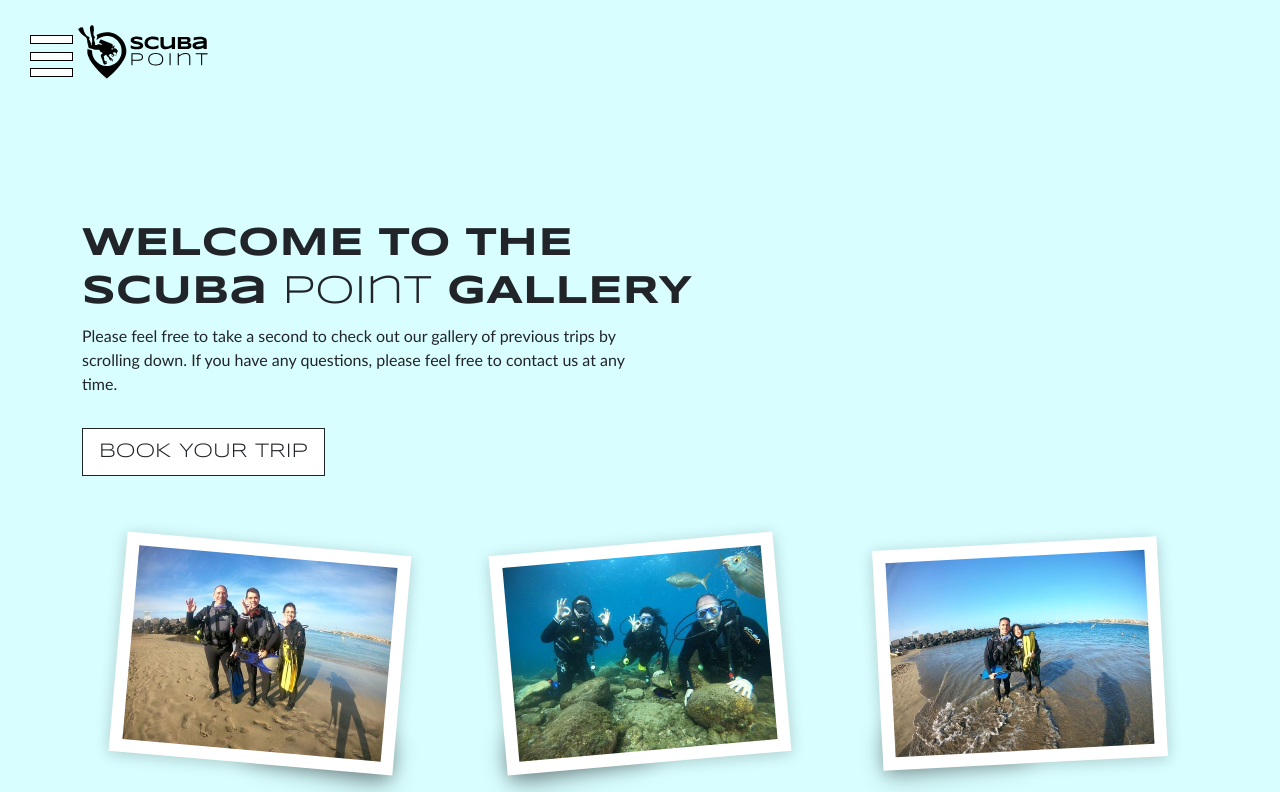
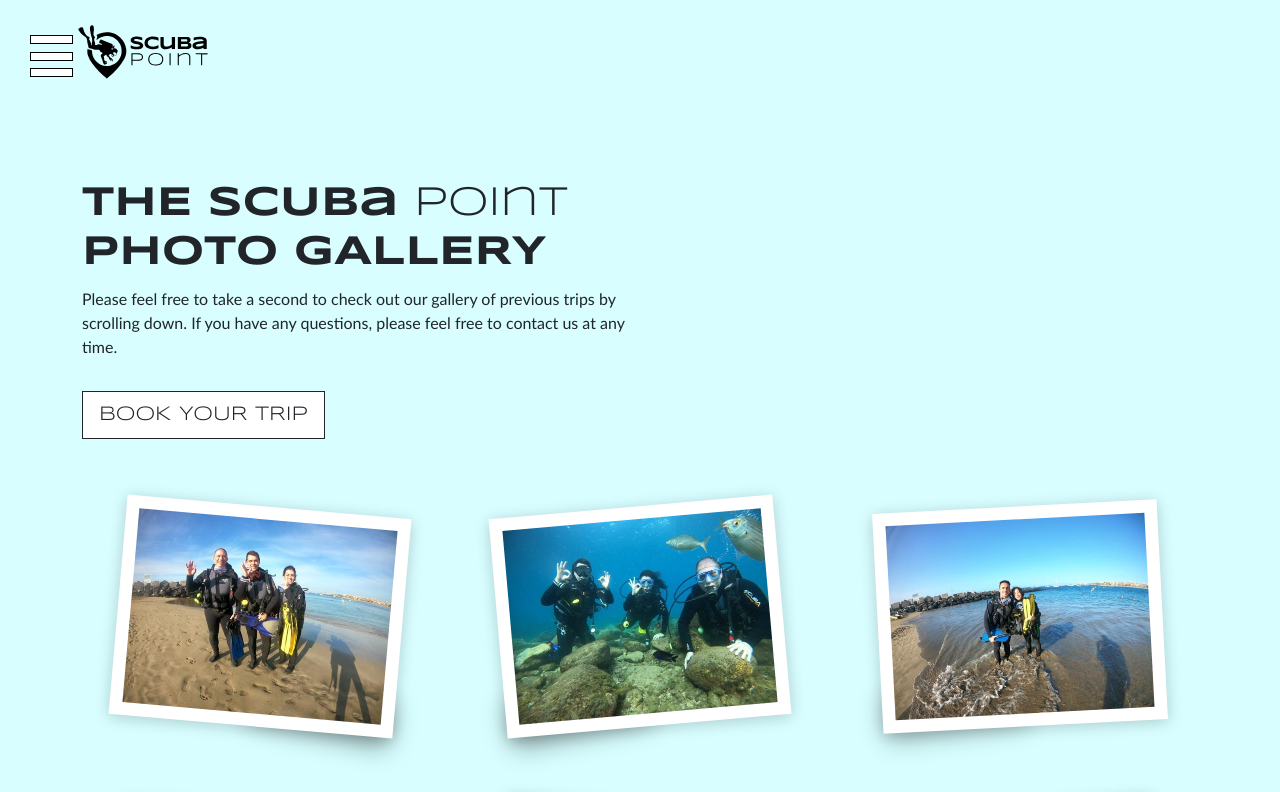
Before and after one commit to Artchibald/scuba-point, a React (Create React App) app: page /projects/scuba-point/gallery in a window 1280 px wide. Shown: the top 792 px of the page. Built offline with nearby package versions, Linux system fonts and the light colour scheme.

Commit message:
nearly done

```diff
--- a/src/assets/css/Nav.scss
+++ b/src/assets/css/Nav.scss
@@ -142,8 +142,8 @@ header {
             background: black;
         }
         .show-cross .burger {
-            border: white;
-            background: white;
+            border: #d8feff;
+            background: #d8feff;
         }
         &:hover {
             outline: 0;
@@ -157,7 +157,7 @@ header {
         height: 100vh;
         top: 0;
         left: 0px;
-        background-color: white;
+        background-color: #d8feff;
         border-right: 1px solid black;
         @media (min-width: 660px) {
             width: 260px;
--- a/src/assets/css/Wrapper.scss
+++ b/src/assets/css/Wrapper.scss
@@ -14,7 +14,7 @@ body {
     right: 0;
     bottom: 0;
     @media (min-width: 660px) {
-        margin-top: 200px;
-        margin-bottom: 200px;
+        margin-top: 160px;
+        margin-bottom: 150px;
     }
 }
--- a/src/assets/js/About.tsx
+++ b/src/assets/js/About.tsx
@@ -37,10 +37,9 @@ function About() {
           <motion.span
            initial={{ opacity: 0 }}
            animate={{
-            y: 90,
             opacity: 1,
             position: "relative",
-            transition: { duration: 0.5, delay: 0.5 }
+            transition: { duration: 2, delay: 1 }
            }}
           >&nbsp;point </motion.span>
           IN&nbsp;TENERIFE</span>
--- a/src/assets/js/Contact.tsx
+++ b/src/assets/js/Contact.tsx
@@ -11,7 +11,7 @@ function Contact() {
 
  return (
   <motion.div
-   className="wrapper"
+   className="wrapper pb-5"
    initial={{ width: "0%" }}
    animate={{ width: "100%" }}
    exit={{ transform: "translate(100%, 0)", transition: { duration: 0.5 } }}
@@ -28,16 +28,17 @@ function Contact() {
         position: "relative",
         transition: { duration: 1.5, delay: 0.5 }
        }}
-      >CONTACT <br />SCUBa
+      > <span className="h1">CONTACT <br />SCUBa
         <motion.span
          initial={{ opacity: 0 }}
          animate={{
 
           opacity: 1,
           position: "relative",
-         transition: { duration: 0.7, delay: 0.1 }
+          transition: { duration: 2, delay: 1 }
          }}
         >&nbsp;point </motion.span>
+       </span>
       </motion.h1>
       <motion.p
        className="col-xl-8 special_p"
@@ -61,7 +62,7 @@ function Contact() {
         transition: { duration: 0.8, delay: 0.2 }
        }}
       >
-       You can get in touch with us using the mobile numbers attached, we use  Whatsapp too. You can also use the button to send us a message by email if you want.
+       You can get in touch with using the mobile telephone numbers attached, we use  Whatsapp too. You can also use the button to send us a message by email.
       </motion.p>
 
       <motion.div
@@ -84,7 +85,7 @@ function Contact() {
        <Container>
         <Row>
          <motion.div
-          className='col-4 col-sm-3'
+          className='col-5 col-sm-3'
           initial={{ opacity: 0 }}
           animate={{
            y: -10,
@@ -95,7 +96,7 @@ function Contact() {
          >
           <img src={team2} className='w-100 img-fluid mb-5' alt="Gonza, instructor contact number" />
          </motion.div>
-         <div className='col-8 col-sm-9'>
+         <div className='col-7 col-sm-9'>
           <motion.h2
            className='col-xl-12'
            initial={{ opacity: 0 }}
@@ -116,7 +117,7 @@ function Contact() {
        className='col-xl-12'
       >
        <Container><Row>
-        <motion.div className='col-4 col-sm-3'
+        <motion.div className='col-5 col-sm-3'
          initial={{ opacity: 0 }}
          animate={{
           y: -10,
@@ -126,7 +127,7 @@ function Contact() {
          }}
         ><img src={team1} className='w-100 img-fluid' alt="Gonza, instructor contact number" />
         </motion.div>
-        <div className='col-8 col-sm-9'>
+        <div className='col-7 col-sm-9'>
          <motion.h2
           className='col-xl-12'
           initial={{ opacity: 0 }}
@@ -145,7 +146,6 @@ function Contact() {
      </div>
     </Row>
    </Container>
-   <br />
   </motion.div >
  )
 }
--- a/src/assets/js/Gallery.tsx
+++ b/src/assets/js/Gallery.tsx
@@ -26,17 +26,18 @@ function Gallery() {
        position: "relative",
        transition: { duration: 1, delay: 0 }
       }}
-     >WELCOME TO THE SCUBa
+     >
+      <span className="h1">THE SCUBa
        <motion.span
         initial={{ opacity: 0 }}
         animate={{
 
          opacity: 1,
          position: "relative",
-        transition: { duration: 0.2, delay: 0.2 }
+         transition: { duration: 2, delay: 1 }
         }}
        >&nbsp;point </motion.span>
-      GALLERY</motion.h1>
+       PHOTO GALLERY</span></motion.h1>
      <motion.p
       className="col-xl-6 mb-5"
       initial={{ opacity: 0 }}
--- a/src/assets/js/Packages.tsx
+++ b/src/assets/js/Packages.tsx
@@ -42,7 +42,7 @@ function Packages() {
 
           opacity: 1,
           position: "relative",
-          transition: { duration: 0.2, delay: 0.2 }
+          transition: { duration: 2, delay: 1 }
          }}
         >&nbsp;POINT </motion.span>
         DIVING PACKAGES</span></motion.h1>
```
Lines whose indentation alone changed are shown as unchanged.
